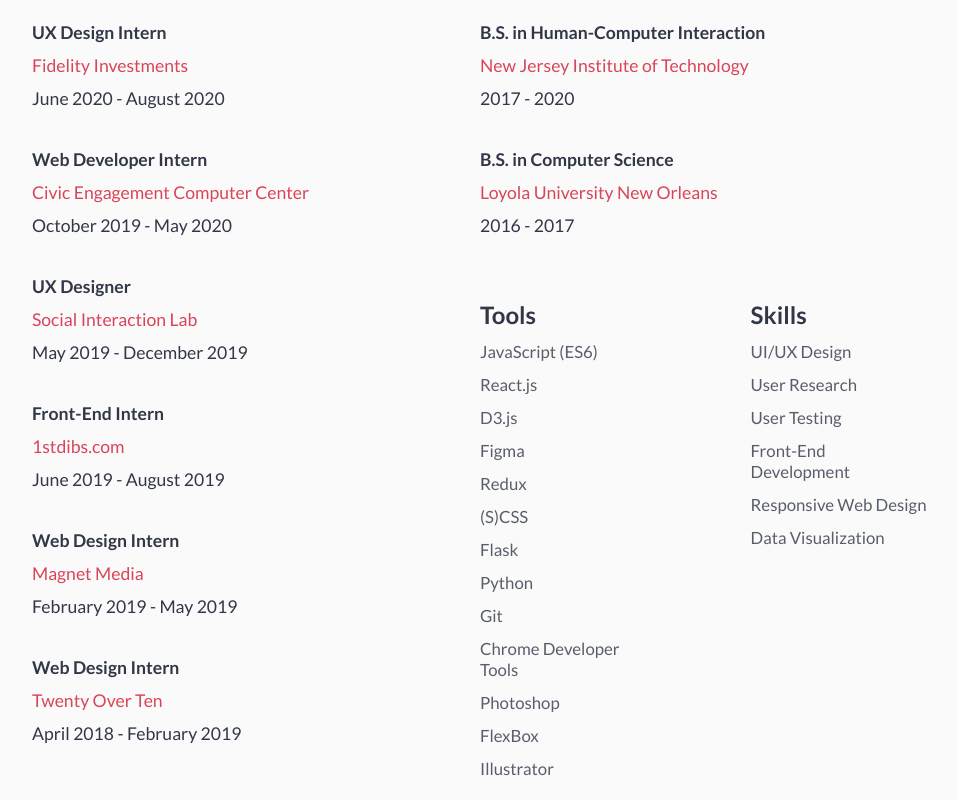
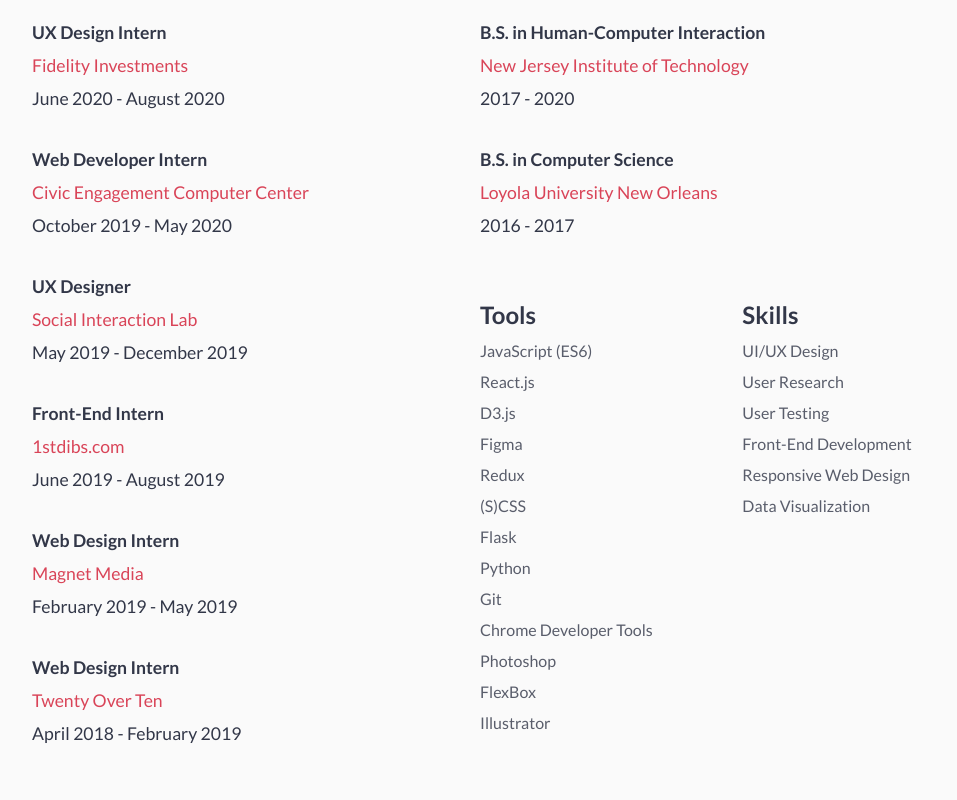
Before and after one commit to sherif-ffs/portfolio_v4, a React (Create React App) app in the folder porto4/: page /about in a window 1280 px wide. Shown: the part 815-1615 px from the top of the page, without its empty margins (160-1117 px from the left). Built offline with nearby package versions, Linux system fonts and the light colour scheme; the HTML template or start-up script is replaced by a standard one.

Commit message:
add experience+skills

```diff
--- a/porto4/src/components/about/About.js
+++ b/porto4/src/components/about/About.js
@@ -4,6 +4,8 @@
 import me from '../../assets/me.png'
 import EducationExperience from './EducationExperience'
 import sherif from '../../assets/sherif.png'
+import young from '../../assets/baby.png'
+
 export default class About extends React.Component {
     render() {
         return (
--- a/porto4/src/components/about/EducationExperience.js
+++ b/porto4/src/components/about/EducationExperience.js
@@ -53,7 +53,7 @@
                     <div className="skills-tolls">
                         <div className="skills">
                             <h1>Tools</h1>
-                            <p>JavaScript (ES6)</p>
+                            <p className="hmm">JavaScript (ES6)</p>
                             <p>React.js</p>
                             <p>D3.js</p>
                             <p>Figma</p>
--- a/porto4/src/styles/about/about.css
+++ b/porto4/src/styles/about/about.css
@@ -9,8 +9,15 @@
 .about-wrapper img {
     width: auto;
     height: 500px;
-    /* border-radius: 10px; */
     box-shadow: 0px 10px 20px rgba(34, 34, 34, 0.3);
+    /* outline: 15px solid #d94458; */
+    outline-offset: 8px;
+    transition: .2s;
+}
+.about-wrapper img:hover {
+    /* outline: 15px solid #d94458; */
+    outline-offset: 0px;
+    transition: .2s;
 }
 .text-container {
     display: flex;
@@ -30,3 +37,8 @@
 #second-about {
     margin-top: 2vh;
 }
+
+.young {
+    height: 75px!important;
+    width: 75px!important;
+}
--- a/porto4/src/styles/about/education-experience.css
+++ b/porto4/src/styles/about/education-experience.css
@@ -63,7 +63,7 @@
     margin-left: 7vw;
 }
 .tools p {
-    font-size: 1.05rem;
+    font-size: 1rem;
     color: #323748;
     opacity: .8;
     font-weight: 100;
@@ -71,10 +71,18 @@
     font-family: 'Lato','Avenir', Helvetica,Arial , sans-serif;
 }
 .skills p {
-    font-size: 1.05rem;
+    font-size: 1rem;
     opacity: .8;
     color: #323748;
     font-weight: 100;
     margin-top: 1.5vh;
     font-family: 'Lato','Avenir', Helvetica,Arial , sans-serif;
 }
+@media screen and (min-width: 1900px) {
+    .tools p {
+        font-size: 1.1rem!important;
+    }
+    .skills p {
+        font-size: 1.1rem!important;
+    }
+}
```
Also changed, not shown: porto4/src/assets/baby.png (added), porto4/src/assets/young.svg (added).
